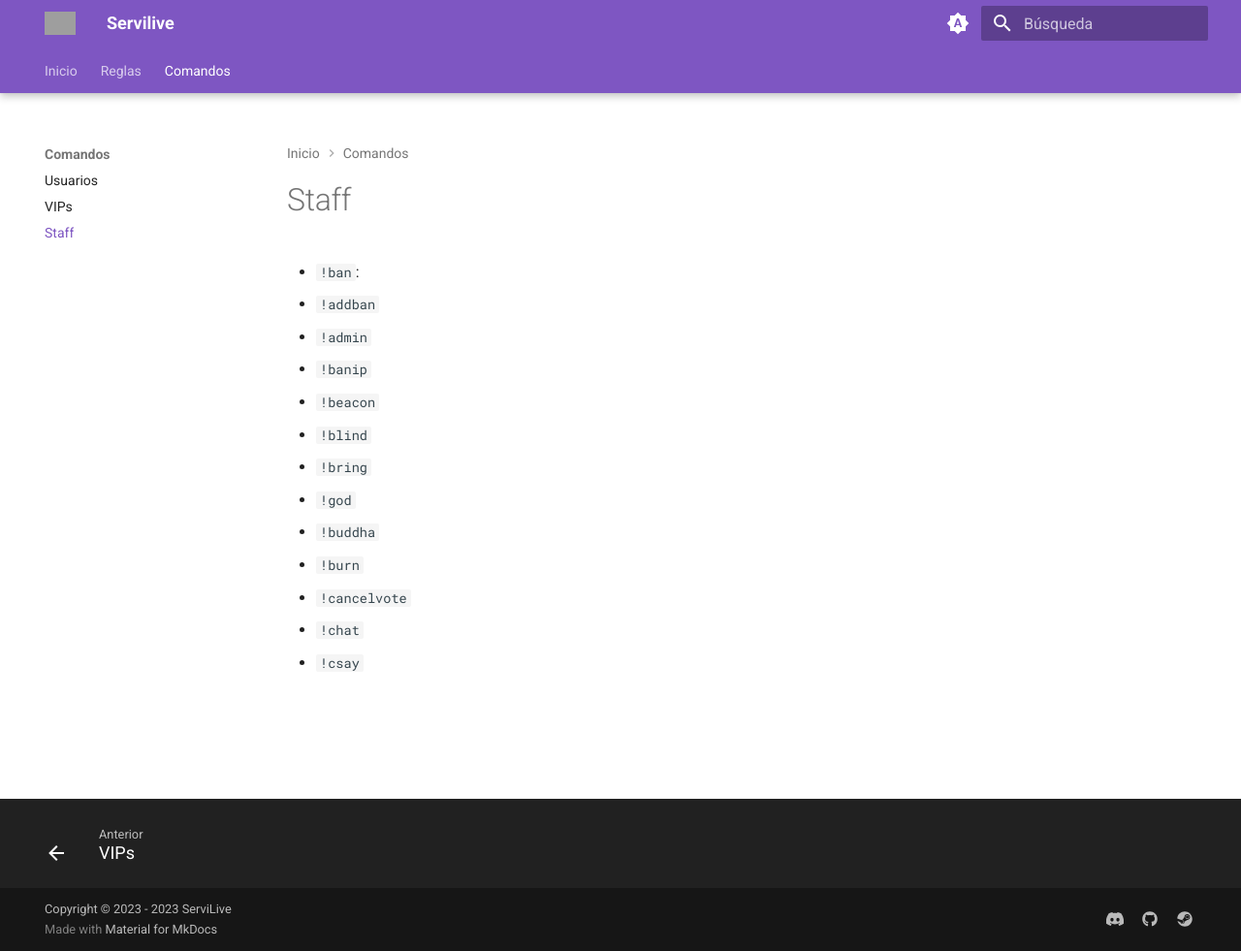
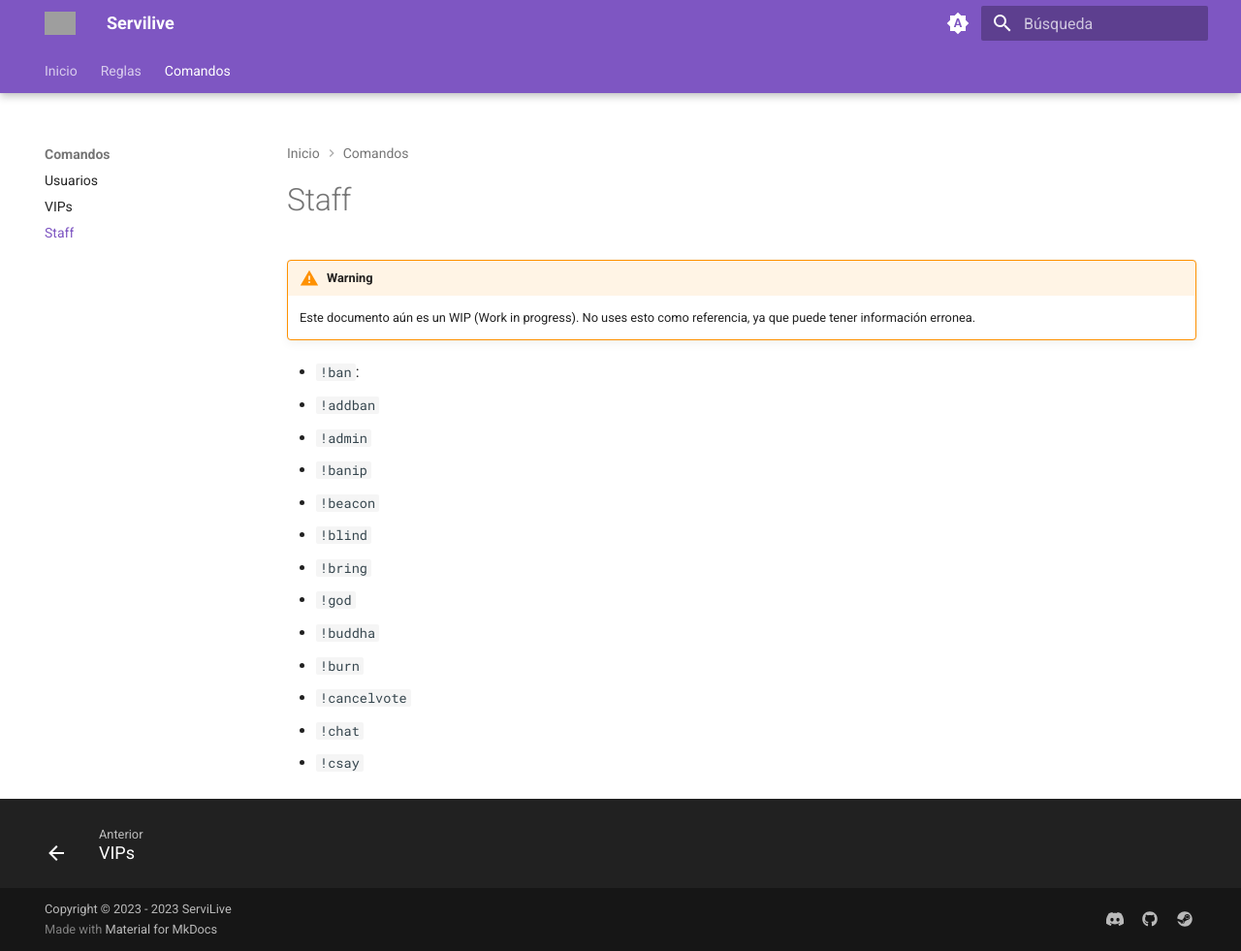
Before and after one commit to patagoniawarriors/docs, an MkDocs documentation site: the page built from docs/cmds/staff.md, in a window 1280 px wide and 981 px high. Shown: the whole window at 97% size. Built offline with MkDocs 1.6.1 and Material for MkDocs 9.7.7, drawn with Linux system fonts in a browser that asks for light colours; grey boxes are pictures that could not be loaded.

Commit message:
agregar advertencias de WIP a los comandos

```diff
--- a/docs/cmds/staff.md
+++ b/docs/cmds/staff.md
@@ -1,3 +1,7 @@
+!!! warning
+
+    Este documento aún es un WIP (Work in progress). No uses esto como referencia, ya que puede tener información erronea.
+
 - `!ban`:
 - `!addban`
 - `!admin`
```
Also changed, not shown: docs/cmds/usuarios.md (+4 -0 lines).
